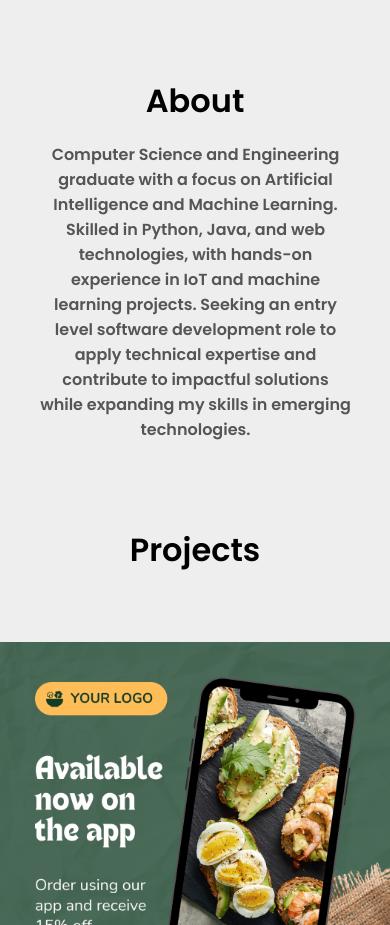
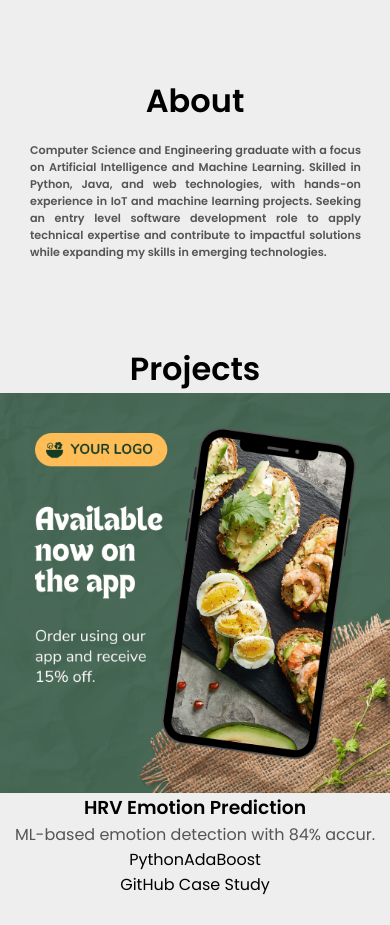
Before and after one commit to Alex-Dandamudi/html-css-js-portfolio, a plain HTML site: page index.html in a window 390 px wide. Shown: the part 960-1885 px from the top of the page. Drawn offline with Linux system fonts and the light colour scheme.

Commit message:
minor changes

```diff
--- a/mediqueries.css
+++ b/mediqueries.css
@@ -90,7 +90,6 @@
     }
     .project-grid{
         flex-wrap: wrap;
-        padding-top: 8vh;
     }
 }
 
@@ -113,9 +112,10 @@
         padding-top: 5vh;
     }
     .AboutPara{
-        padding-left: 20px;
-        padding-right: 20px;
-        text-align:center;
+        font-size: 0.7rem;
+        padding-left: 10px;
+        padding-right: 10px;
+        text-align:justify;
     }
 }
 
```
